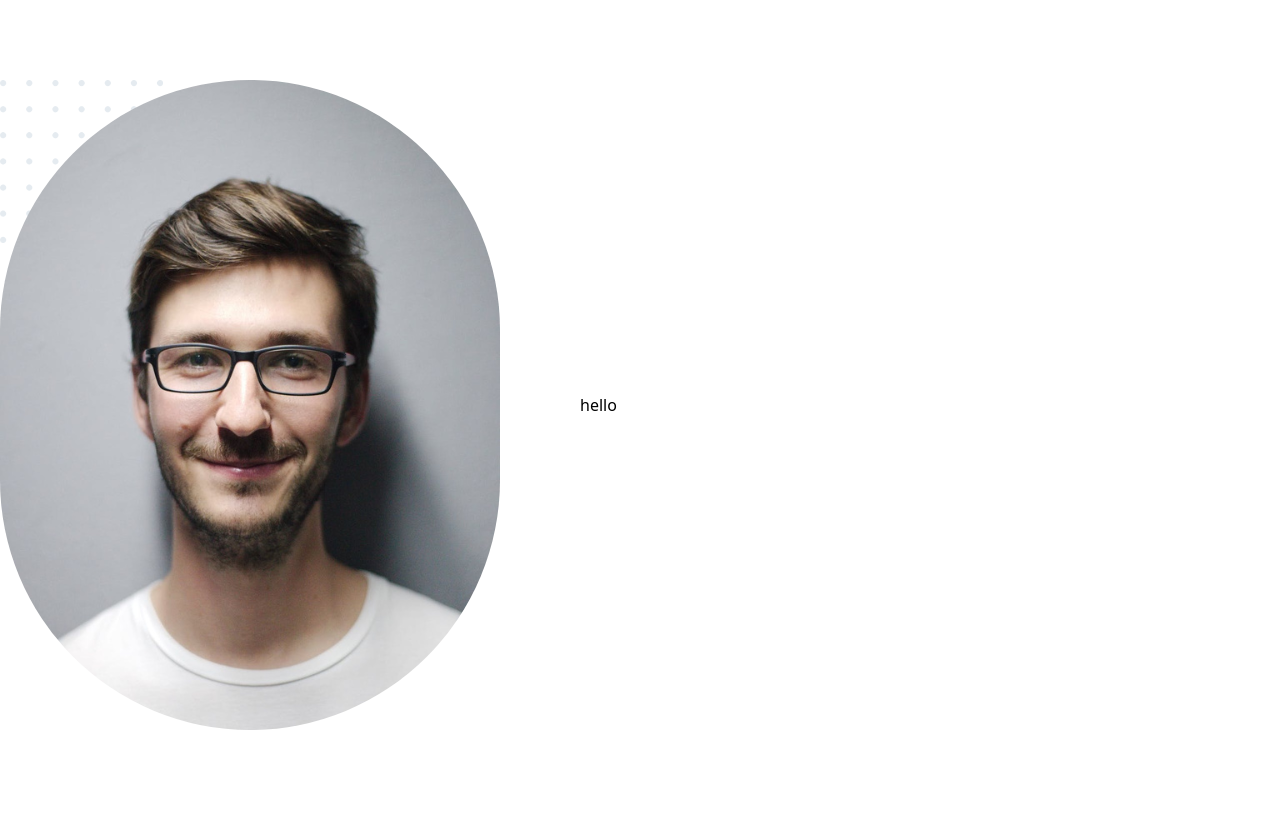
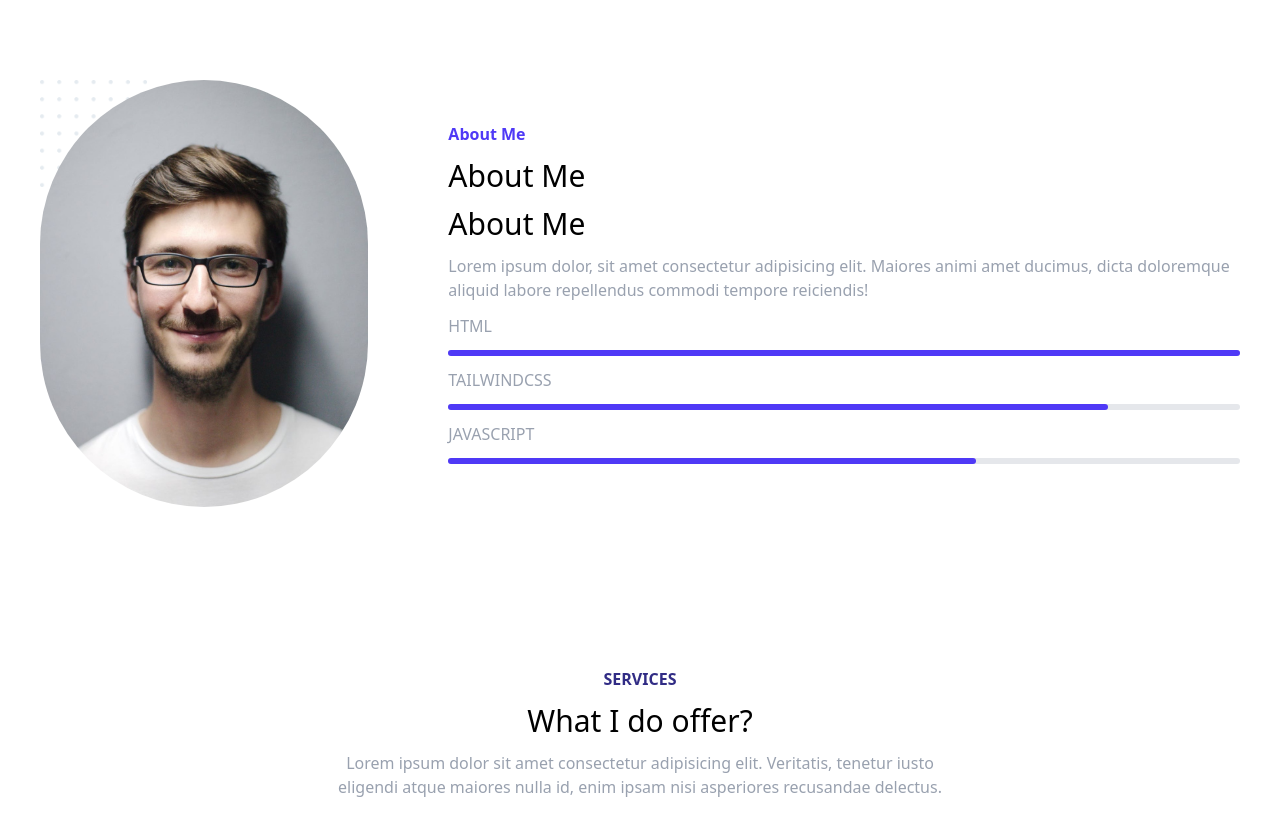
Before and after one commit to Bilal-dev-hub/Tailwind-css, a website: page index.html in a window 1280 px wide. Shown: the part 880-1716 px from the top of the page. After the commit the page ends 1679 px from the top, so only its background shows below. Drawn offline with nearby package versions, Linux system fonts and the light colour scheme.

Commit message:
add some features

```diff
--- a/index.html
+++ b/index.html
@@ -11,6 +11,7 @@
 
   <title>Tailwind Portfolio</title>
 </head>
+
 <body>
 
 
@@ -71,7 +72,8 @@
     <!-- image -->
     <img class="absolute bottom-0 right-0 lg:left-0 mx-auto h-5/6 object-cover" src="./img/man.png" alt="" />
     <!-- circle -->
-  <div class="hidden lg:block absolute -bottom-1/4 right-0 left-0 mx-auto w-148 h-144 bg-indigo-900 rounded-full -z-10">
+    <div
+      class="hidden lg:block absolute -bottom-1/4 right-0 left-0 mx-auto w-148 h-144 bg-indigo-900 rounded-full -z-10">
     </div> <!-- animated text -->
 
     <!-- texts -->
@@ -90,19 +92,51 @@
     </div>
   </div>
   <!-- about -->
-   <div>
-    <div class="container mx-auto py-40 flex gap-20">
+  <div class="px-10">
+    <div class="container mx-auto py-40 flex flex-col-reverse lg:flex-row items-center gap-20">
       <div class="relative">
         <img class="absolute top-0 left-0 h-1/4 -z-10" src="./img/dots.png" alt="">
         <div class="h-full rounded-full overflow-hidden">
           <img src="./img/portrait.png" alt="">
         </div>
       </div>
-    <div class="my-auto">hello</div>
+      <div class="my-auto flex flex-col gap-3">
+        <h1 class="text-indigo-600 font-bold">About Me</h1>
+        <h1 class="text-3xl font-medium">About Me</h1>
+        <h1 class="text-3xl font-medium">About Me</h1>
+        <p class="text-gray-400">Lorem ipsum dolor, sit amet consectetur adipisicing elit. Maiores animi amet ducimus,
+          dicta doloremque aliquid labore repellendus commodi tempore reiciendis!</p>
+        <h2 class="text-gray-400 font-medium"> HTML </h2>
+        <div class="bg-gray-200 w-full h-1.5 rounded-full">
+          <div class="bg-indigo-600 w-full h-1.5 rounded-full"></div>
+
+        </div>
+        <h2 class="text-gray-400 font-medium"> TAILWINDCSS </h2>
+        <div class="bg-gray-200 w-full h-1.5 rounded-full">
+          <div class="bg-indigo-600 w-5/6 h-1.5 rounded-full"></div>
+
+        </div>
+        <h2 class="text-gray-400 font-medium"> JAVASCRIPT </h2>
+        <div class="bg-gray-200 w-full h-1.5 rounded-full">
+          <div class="bg-indigo-600 w-4/6 h-1.5 rounded-full"></div>
+
+        </div>
+
+
+      </div>
     </div>
   </div>
   <!-- services -->
+<div>
+  <div class="container mx-auto">
+    <div class="flex flex-col gap-3 items-center">
+      <h1 class="text-indigo-900 font-bold">SERVICES</h1>
+      <h1 class="text-3xl font-medium">What I do offer?</h1>
+      <p class="text-gray-400 w-1/2 text-center">Lorem ipsum dolor sit amet consectetur adipisicing elit. Veritatis, tenetur iusto eligendi atque maiores nulla id, enim ipsam nisi asperiores recusandae delectus.</p>
 
+    </div>
+  </div>
+</div>
   <!-- works -->
 
 
```
Also changed, not shown: autotyping.js (line endings or trailing spaces), input.css (line endings or trailing spaces). Lines whose indentation alone changed are shown as unchanged.
